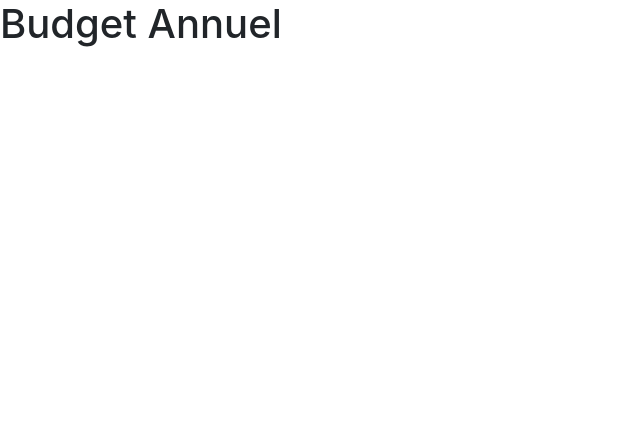
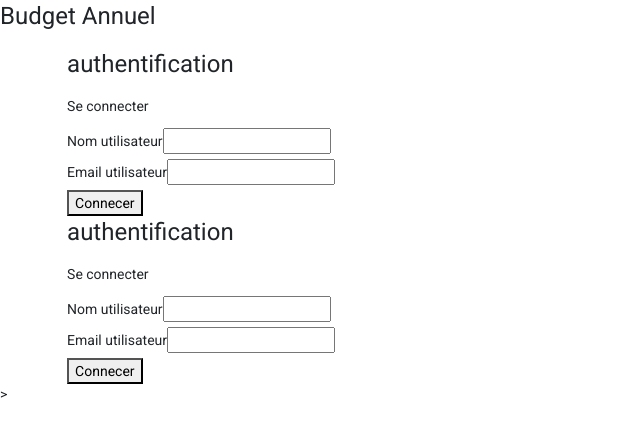
Before and after one commit to MaxMarquis/Abacus, an Angular app: page /login in a window 1280 px wide. Before the commit this address led to /. Shown: the top 436 px of the page, without its empty margins (0-640 px from the left). Built offline with nearby package versions, Linux system fonts and the light colour scheme.

Commit message:
ajout component login

```diff
--- a/angular.json
+++ b/angular.json
@@ -1,5 +1,8 @@
 {
   "$schema": "./node_modules/@angular/cli/lib/config/schema.json",
+  "cli": {
+    "analytics": "8e69039c-0886-48c7-a0d3-4bc0dacde1c2"
+  },
   "version": 1,
   "newProjectRoot": "projects",
   "projects": {
@@ -31,6 +34,7 @@
               "src/assets"
             ],
             "styles": [
+              "./node_modules/@angular/material/prebuilt-themes/pink-bluegrey.css",
               "src/styles.sass"
             ],
             "scripts": []
@@ -99,6 +103,7 @@
               "src/assets"
             ],
             "styles": [
+              "./node_modules/@angular/material/prebuilt-themes/pink-bluegrey.css",
               "src/styles.sass"
             ],
             "scripts": []
--- a/package.json
+++ b/package.json
@@ -11,13 +11,16 @@
   "private": true,
   "dependencies": {
     "@angular/animations": "~12.2.0",
+    "@angular/cdk": "^12.2.13",
     "@angular/common": "~12.2.0",
     "@angular/compiler": "~12.2.0",
     "@angular/core": "~12.2.0",
     "@angular/forms": "~12.2.0",
+    "@angular/material": "^12.2.13",
     "@angular/platform-browser": "~12.2.0",
     "@angular/platform-browser-dynamic": "~12.2.0",
     "@angular/router": "~12.2.0",
+    "router": "^1.3.7",
     "rxjs": "~6.6.0",
     "tslib": "^2.3.0",
     "zone.js": "~0.11.4"
--- a/src/app/app-routing.module.ts
+++ b/src/app/app-routing.module.ts
@@ -8,6 +8,7 @@ import { TableauDeBordComponent } from './components/tableau-de-bord/tableau-de-
 import { AideComponent } from './components/aide/aide.component';
 import { DeconnexionComponent } from './components/deconnexion/deconnexion.component';
 import { CalendrierComponent } from './components/calendrier/calendrier.component';
+import { LoginComponent } from './login/login.component';
 
 
 const routes: Routes = [
@@ -19,6 +20,7 @@ const routes: Routes = [
   { path: 'aide', component: AideComponent },
   { path: 'deconnexion', component: DeconnexionComponent },
   { path: 'calendrier', component: CalendrierComponent},
+  { path: 'login', component: LoginComponent },
 ];
 
 @NgModule({
--- a/src/app/app.component.html
+++ b/src/app/app.component.html
@@ -1,2 +1,9 @@
 <h1>Budget Annuel</h1>
-<router-outlet></router-outlet>
+<div>
+    <main >
+        <section>
+            <app-login></app-login>
+            <router-outlet></router-outlet>
+        </section>
+    </main>
+</div>>
--- /dev/null
+++ b/src/app/login/login.component.html
@@ -0,0 +1,32 @@
+<div>
+  <main class="row">
+    <section class="col-12 col-md-6 d-flex align-items-center">
+      <div class="col-md-8 offset-md-1">
+        <h1>authentification</h1>
+        <p>
+          Se connecter
+        </p>
+        <!-- Formulaire d'accès -->
+        <form >
+          <form>
+            <label>Nom utilisateur</label>
+            <input
+              matInput
+              type="text" id="username" name="username" #username   required
+            />
+          </form>
+
+          <form>
+            <label>Email utilisateur</label>
+            <input
+              matInput type="text" id="email" name="email" #email  required  pattern=[exemple@serveur.domaine]
+            />
+          </form>
+          <button  type="submit" (click)="valider(username.value, email.value)">
+            Connecer
+          </button>
+        </form>
+      </div>
+    </section>
+  </main>
+</div>
--- /dev/null
+++ b/src/app/login/login.component.ts
@@ -0,0 +1,29 @@
+import { Component, OnInit } from '@angular/core';
+import { Router } from '@angular/router';
+
+@Component({
+  selector: 'app-login',
+  templateUrl: './login.component.html',
+  styleUrls: ['./login.component.sass']
+})
+export class LoginComponent implements OnInit {
+
+  constructor(private router : Router) { }
+
+  ngOnInit(): void {
+  }
+
+  valider(firstname: string, email: string){
+    if( firstname ===''){
+
+      alert("le champs Nom utilisateur ne doit pas etre vide ");
+    }
+    else if ( email ===''){
+      alert("le champs Email ne doit etre vide");
+    }
+    else {
+      this.router.navigate(["navbar"]);
+    }
+  }
+
+}
--- a/src/index.html
+++ b/src/index.html
@@ -12,8 +12,11 @@
       integrity="sha384-9aIt2nRpC12Uk9gS9baDl411NQApFmC26EwAOH8WgZl5MYYxFfc+NcPb1dKGj7Sk"
       crossorigin="anonymous"
     />
-  </head>
-  <body>
+      <link rel="preconnect" href="https://fonts.gstatic.com">
+    <link href="https://fonts.googleapis.com/css2?family=Roboto:wght@300;400;500&display=swap" rel="stylesheet">
+    <link href="https://fonts.googleapis.com/icon?family=Material+Icons" rel="stylesheet">
+</head>
+  <body class="mat-typography">
     <app-root></app-root>
   </body>
 </html>
```
Also changed, not shown: src/app/app.module.ts (+6 -2 lines), src/app/login/login.component.sass (added), 2 other files (tests, documents, lock files or other folders).
